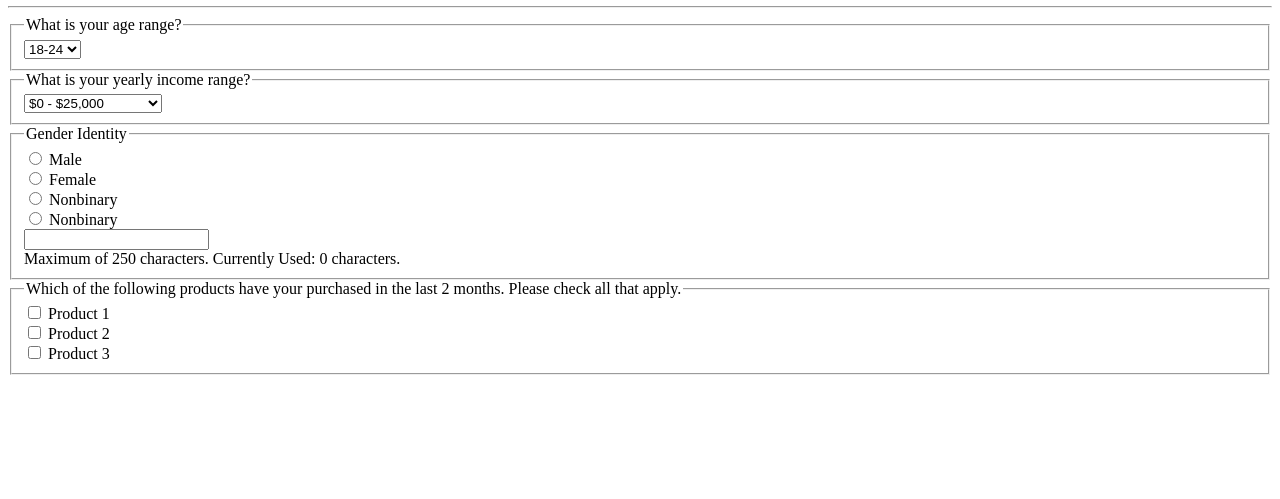
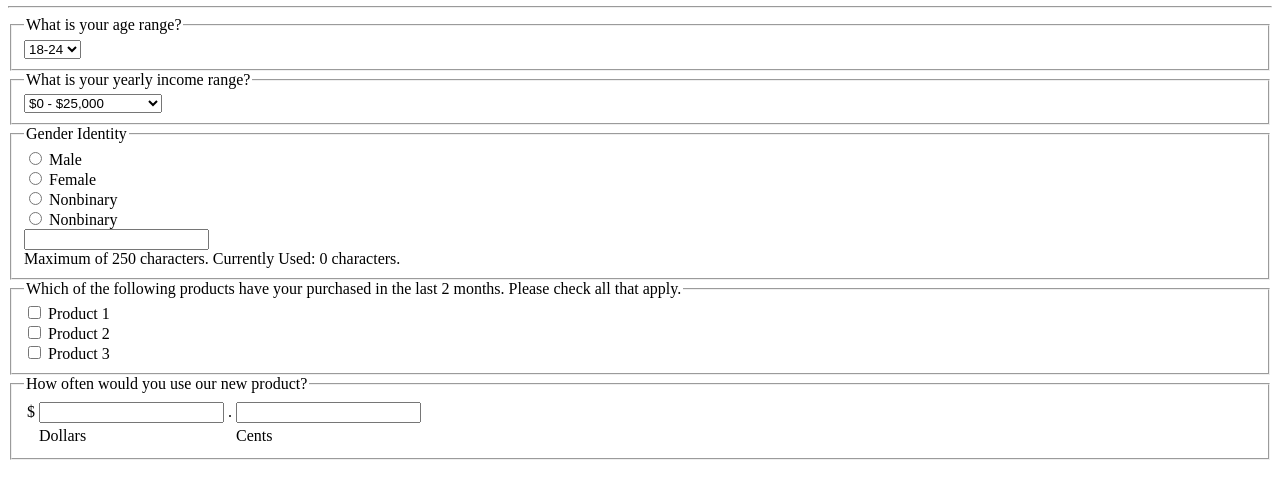
Before and after one commit to dieppham999/customer-survey-form, a plain HTML site: page index.html in a window 1280 px wide. Shown: the part 75-574 px from the top of the page. Drawn offline with Linux system fonts and the light colour scheme.

Commit message:
feat: Thêm trường nhập cho 'How often would you use our new product?'

```diff
--- a/index.html
+++ b/index.html
@@ -66,6 +66,30 @@
                 <input type="checkbox" name="prod3" id="prod3">
                 <label for="prod3">Product 3</label><br>
             </fieldset>
+
+            <fieldset>
+                <legend>
+                    How often would you use our new product?
+                </legend>
+                <table>
+                    <tr>
+                        <td>$</td>
+                        <td>
+                            <input type="text" name="dollars" id="dollars">
+                        </td>
+                        <td>.</td>
+                        <td>
+                            <input type="text" name="cents" id="cents">
+                        </td>
+                    </tr>
+                    <tr>
+                        <td></td>
+                        <td><label for="dollars">Dollars</label></td>
+                        <td></td>
+                        <td><label for="cents">Cents</label></td>
+                    </tr>
+                </table>
+            </fieldset>
         </form>
     </main>
 </body>
```
